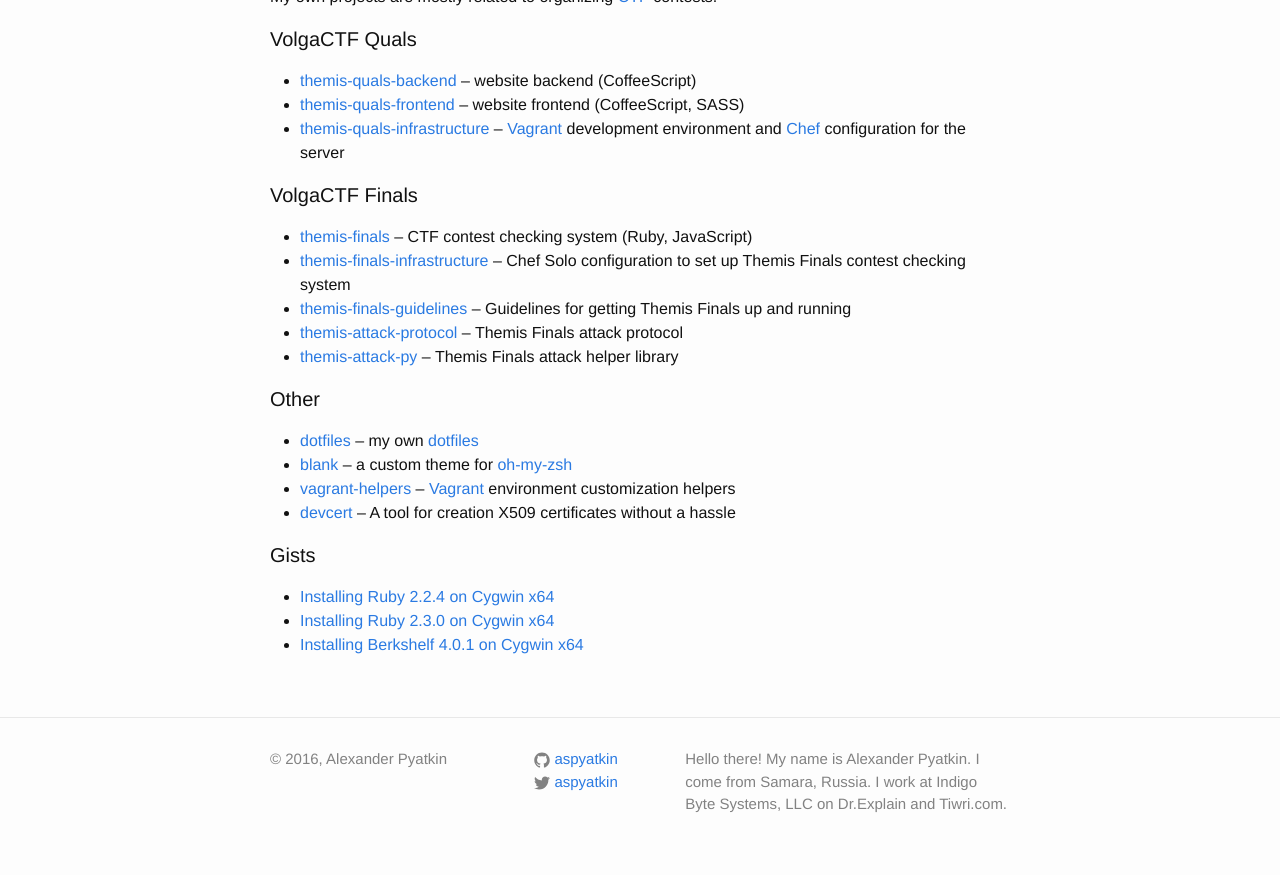
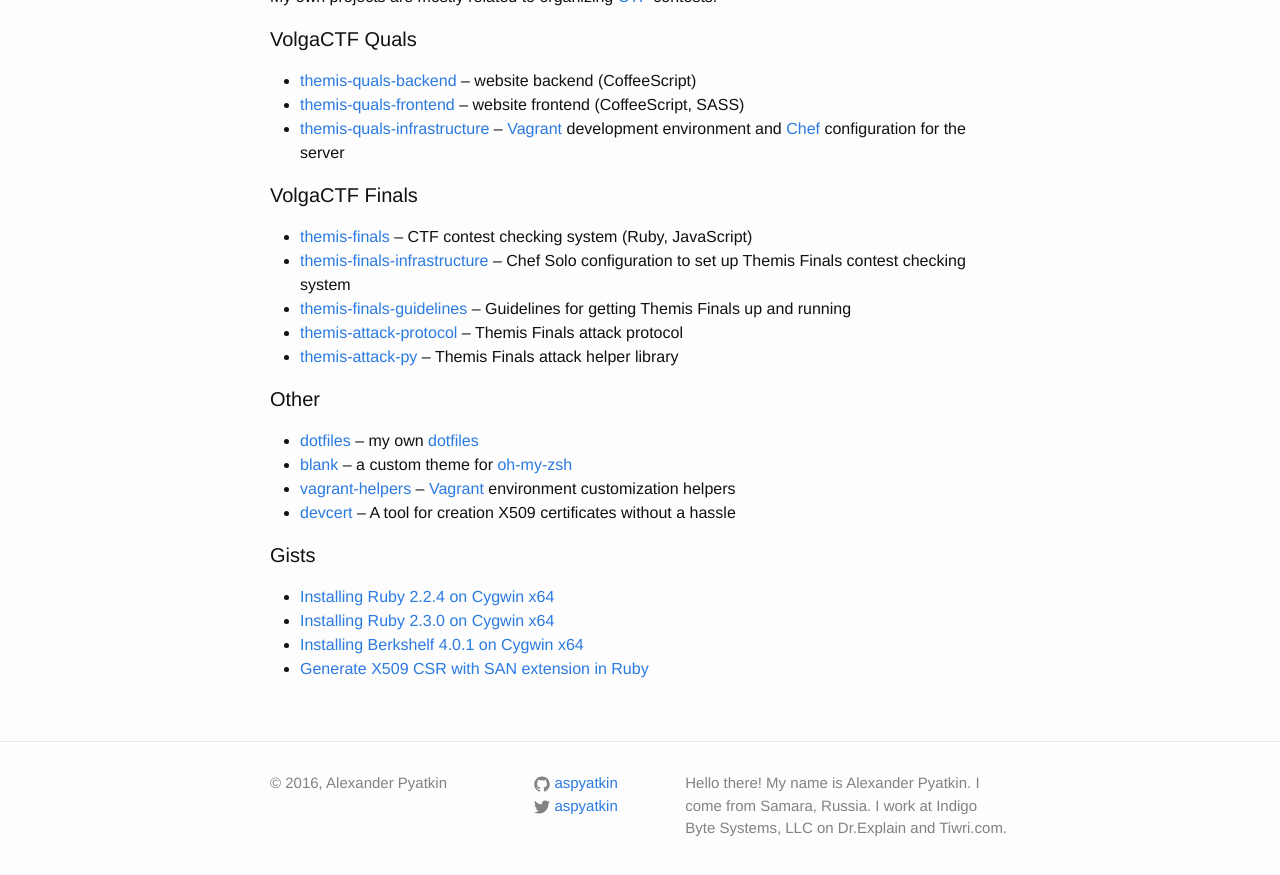
Before and after one commit to aspyatkin/personal-website, a Jekyll site: the page built from oss.md, in a window 1280 px wide and 900 px high, scrolled down 1340 px. Shown: the top 875 px of the window. Built offline with Jekyll 4.4.1, drawn with Linux system fonts in a browser that asks for light colours.

Commit message:
Update gist list

```diff
--- a/oss.md
+++ b/oss.md
@@ -70,3 +70,4 @@ My own projects are mostly related to organizing [CTF](https://en.wikipedia.org/
  - [Installing Ruby 2.2.4 on Cygwin x64](https://gist.github.com/aspyatkin/2a1305cceb9101caa2f6){:target="_blank"}
  - [Installing Ruby 2.3.0 on Cygwin x64](https://gist.github.com/aspyatkin/d2b28fc754e009bd4a48){:target="_blank"}
  - [Installing Berkshelf 4.0.1 on Cygwin x64](https://gist.github.com/aspyatkin/2a70736080835ac594ba){:target="_blank"}
+ - [Generate X509 CSR with SAN extension in Ruby](https://gist.github.com/aspyatkin/23c336b811aac211040f){:target="_blank"}
```
